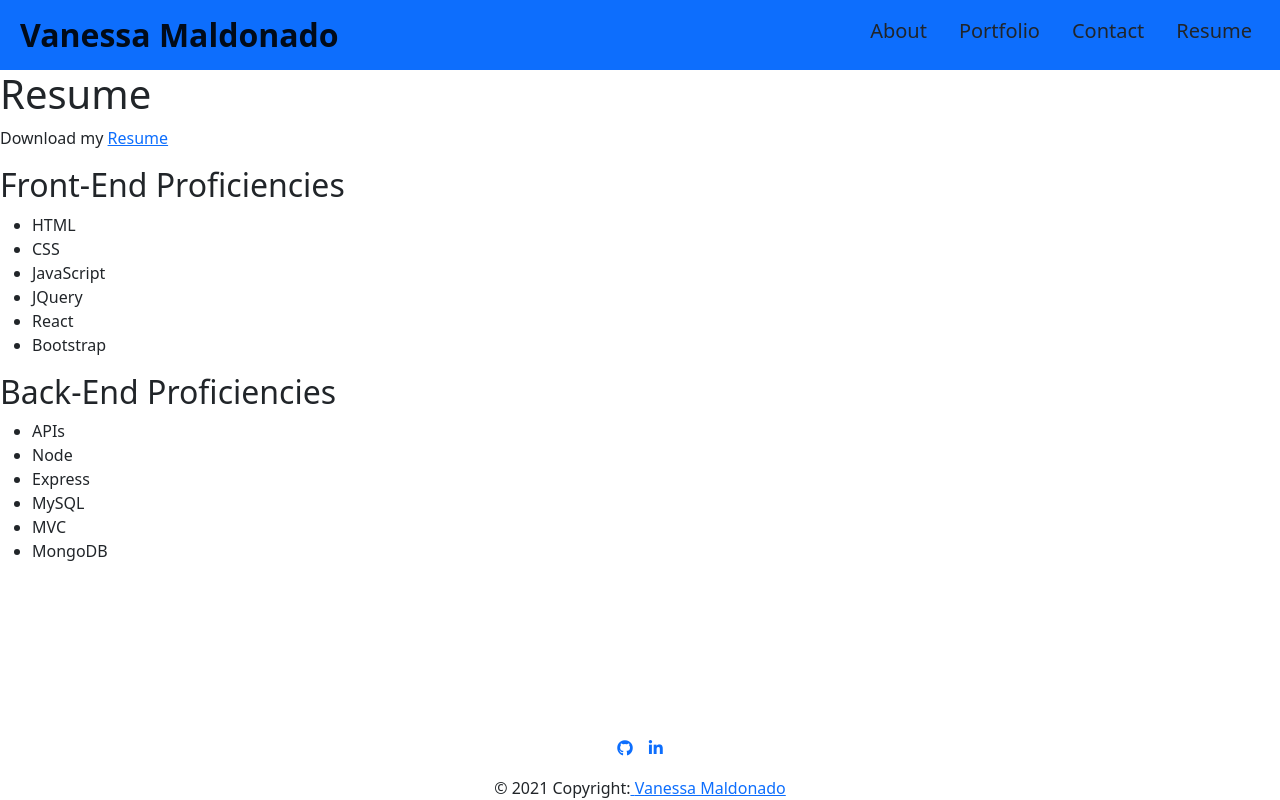
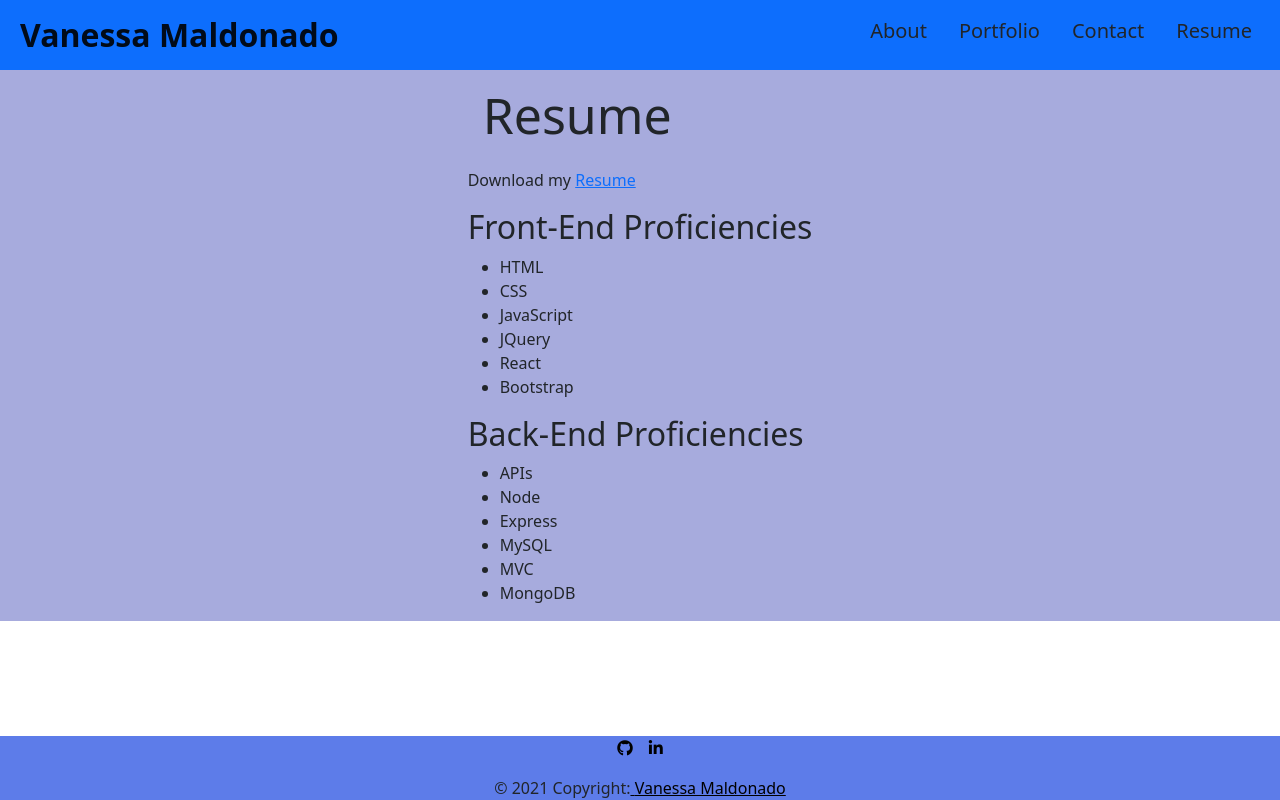
Before and after one commit to vbarajas4/20-React-Portfolio, a React (Create React App) app: page /resume in a window 1280 px wide. Built offline with nearby package versions, Linux system fonts and the light colour scheme.

Commit message:
fixed styling

```diff
--- a/src/components/Footer.js
+++ b/src/components/Footer.js
@@ -1,20 +1,20 @@
 import React from "react";
-import "./Footer.css";
+//import "./Footer.css";
 
 function Footer() {
 
   return (
 
-    <footer class="page-footer fixed-bottom font-small">
+    <footer class="page-footer fixed-bottom font-small" style={{backgroundColor: '#5d7ce9'}}>
 
-      <div class="container">
+      <div class="container" >
         <ul class="list-unstyled list-inline text-center">
           <li class="list-inline-item">
             <a
               class="btn-floating btn-fb mx-1"
               href="https://github.com/vbarajas4"
             >
-              <i class="fab fa-github"> </i>
+              <i class="fab fa-github" style={{color: 'black'}}> </i>
             </a>
           </li>
           <li class="list-inline-item">
@@ -22,7 +22,7 @@ function Footer() {
               class="btn-floating btn-li mx-1"
               href="https://www.linkedin.com/in/vanessa-maldonado-90668110a/"
             >
-              <i class="fab fa-linkedin-in"> </i>
+              <i class="fab fa-linkedin-in" style={{color: 'black'}}> </i>
             </a>
           </li>
         </ul>
@@ -30,7 +30,7 @@ function Footer() {
 
       <div class="footer-copyright text-center">
         © 2021 Copyright:
-        <a href="https://github.com/vbarajas4/React-Portfolio">
+        <a href="https://github.com/vbarajas4/React-Portfolio" style={{color: 'black'}}>
           {" "}
           Vanessa Maldonado
         </a>
--- a/src/components/pages/Contact.js
+++ b/src/components/pages/Contact.js
@@ -1,7 +1,11 @@
 import React from 'react';
 
+   const bodyStyle = {
+      backgroundColor: '#a7abdd'
+   }
 export default function Contact() {
     return (
+       <body style = { bodyStyle }>
       <div style = {{ marginLeft: '30px', marginRight: '30px', backgroundColor: '#d8e1ff', padding: '15px 15px 15px 15px' }}>
         <h1>Contact</h1>
 
@@ -23,5 +27,6 @@ export default function Contact() {
            <button type="submit" className="btn btn-primary">Submit</button>
         </form>
       </div>
+      </body>
     );
   }
--- a/src/components/pages/Resume.js
+++ b/src/components/pages/Resume.js
@@ -2,11 +2,23 @@ import React from 'react';
 
 export default function Resume() {
 
+    const h1 = {
+        fontSize: '50px',
+        padding: '15px 15px 15px 15px'
+    }
+
+    const divStyle = {
+        display: 'flex',
+        justifyContent: 'center',
+        alignText: 'center',
+        backgroundColor: '#a7abdd'
+    }
+
     return (
-        <div>
-            <h1>Resume</h1>
+        <div style = { divStyle }>
 
             <div>
+                <h1 style={ h1 }>Resume</h1>
                 <p>Download my <a href="../../assets/VM-Resume-ATS.pdf">Resume</a></p>
 
                 <h2>Front-End Proficiencies</h2>
```
